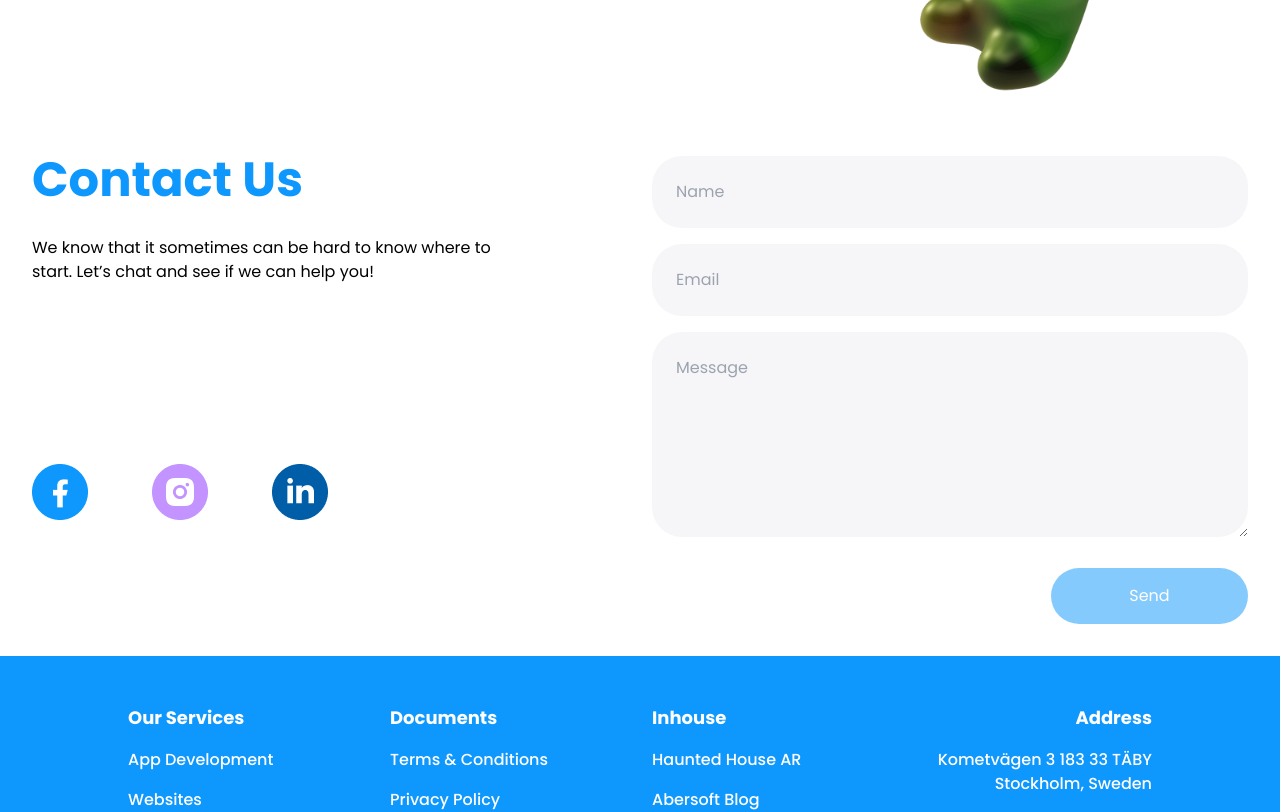
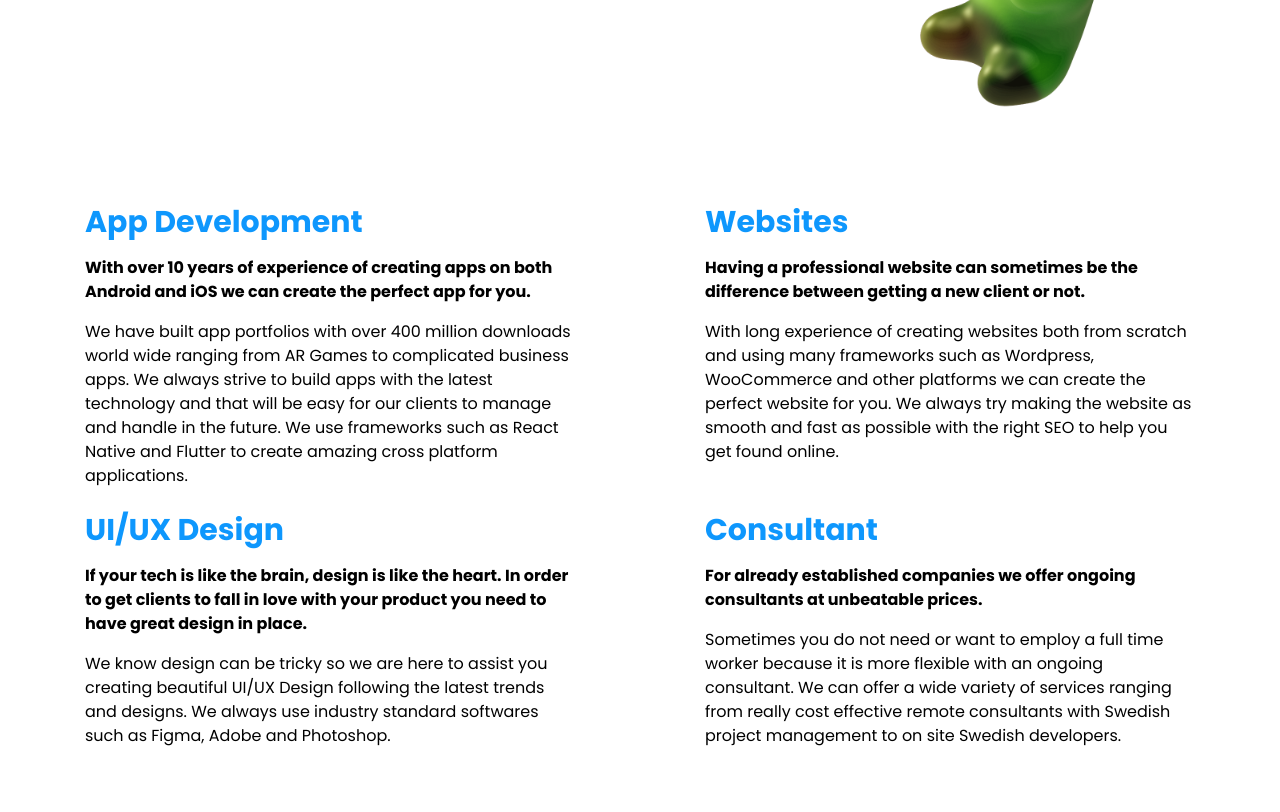
Before and after one commit to gumilar1995/abersoft-test, a Next.js app: page /services in a window 1280 px wide. Shown: the part 540-1352 px from the top of the page. Built offline with nearby package versions, Linux system fonts and the light colour scheme.

Commit message:
feat: services details

```diff
--- a/src/app/services/page.tsx
+++ b/src/app/services/page.tsx
@@ -1,9 +1,11 @@
 import Ideas from "@/sections/Ideas";
+import ServiceDetails from "@/sections/Services/Details";
 
 export default function Services() {
   return (
     <>
       <Ideas />
+      <ServiceDetails />
     </>
   );
 }
--- a/src/components/Card/index.tsx
+++ b/src/components/Card/index.tsx
@@ -5,12 +5,14 @@ import { ReactNode } from "react";
 export default function Card({
   children,
   imgSrc,
+  size = "small",
 }: {
   children: ReactNode;
   imgSrc?: string;
+  size?: "small" | "medium" | "full";
 }) {
   return (
-    <div className={style.container}>
+    <div className={style.container} data-size={size}>
       {imgSrc && (
         <div className={style.image}>
           <Image src={imgSrc} alt="card-image" priority fill sizes="100%" />
--- a/src/components/Card/style.module.css
+++ b/src/components/Card/style.module.css
@@ -3,8 +3,19 @@
   flex-direction: column;
   gap: 1rem;
   animation: popUp 1s ease-in-out;
+  height: 100%;
+}
+
+.container[data-size="small"] {
   max-width: 300px;
-  height: 100%;
+}
+
+.container[data-size="medium"] {
+  max-width: 490px;
+}
+
+.container[data-size="large"] {
+  max-width: 100%;
 }
 
 .image {
--- a/src/contants/services.ts
+++ b/src/contants/services.ts
@@ -36,3 +36,34 @@ export const summaries = [
       "We work with all kinds of software technologies such as Unity, Strapi & other useful integrations that will help you and your company.",
   },
 ];
+
+export const details = [
+  {
+    title: "App Development",
+    subtitle:
+      "With over 10 years of experience of creating apps on both Android and iOS we can create the perfect app for you.",
+    description:
+      "We have built app portfolios with over 400 million downloads world wide ranging from AR Games to complicated business apps. We always strive to build apps with the latest technology and that will be easy for our clients to manage and handle in the future. We use frameworks such as React Native and Flutter to create amazing cross platform applications.",
+  },
+  {
+    title: "Websites",
+    subtitle:
+      "Having a professional website can sometimes be the difference between getting a new client or not.",
+    description:
+      "With long experience of creating websites both from scratch and using many frameworks such as Wordpress, WooCommerce and other platforms we can create the perfect website for you. We always try making the website as smooth and fast as possible with the right SEO to help you get found online.",
+  },
+  {
+    title: "UI/UX Design",
+    subtitle:
+      "If your tech is like the brain, design is like the heart. In order to get clients to fall in love with your product you need to have great design in place.",
+    description:
+      "We know design can be tricky so we are here to assist you creating beautiful UI/UX Design following the latest trends and designs. We always use industry standard softwares such as Figma, Adobe and Photoshop.",
+  },
+  {
+    title: "Consultant",
+    subtitle:
+      "For already established companies we offer ongoing consultants at unbeatable prices.",
+    description:
+      "Sometimes you do not need or want to employ a full time worker because it is more flexible with an ongoing consultant. We can offer a wide variety of services ranging from really cost effective remote consultants with Swedish project management to on site Swedish developers. ",
+  },
+];
--- a/src/sections/ContactUs/index.tsx
+++ b/src/sections/ContactUs/index.tsx
@@ -39,7 +39,7 @@ export default function ContactUs() {
   };
 
   return (
-    <section className="container py-8">
+    <section className="container py-12">
       <Form
         className="grid grid-cols-2 gap-6"
         methods={methods}
--- a/src/sections/Ideas/index.tsx
+++ b/src/sections/Ideas/index.tsx
@@ -2,7 +2,7 @@ import Content from "@/components/Content";
 
 export default function Ideas() {
   return (
-    <section className="container py-8">
+    <section className="container py-12">
       <Content center sideImageSrc="/images/jelly_bear_svg.png">
         <div className="flex flex-col items-center gap-6">
           <h1 className="font-bold text-5xl text-abersoft-blue">
--- a/src/sections/Services/Details/index.tsx
+++ b/src/sections/Services/Details/index.tsx
@@ -0,0 +1,20 @@
+import Card from "@/components/Card";
+import { details } from "@/contants/services";
+
+export default function ServiceDetails() {
+  return (
+    <section className="container grid grid-cols-2 gap-6 py-12">
+      {details.map((detail, i) => (
+        <div key={i} className="flex items-center justify-center">
+          <Card size="medium">
+            <h2 className="font-bold text-3xl text-abersoft-blue">
+              {detail.title}
+            </h2>
+            <p className="font-bold">{detail.subtitle}</p>
+            <p className="font=medium">{detail.description}</p>
+          </Card>
+        </div>
+      ))}
+    </section>
+  );
+}
--- a/src/sections/Services/Summaries/index.tsx
+++ b/src/sections/Services/Summaries/index.tsx
@@ -3,7 +3,7 @@ import { summaries } from "@/contants/services";
 
 export default function ServiceSummaries() {
   return (
-    <section className="container grid grid-cols-3 py-8">
+    <section className="container grid grid-cols-3 py-12">
       {summaries.map((summary, i) => (
         <div key={i} className="flex items-center justify-center">
           <Card imgSrc={summary.imgSrc}>
--- a/src/sections/Solution/index.tsx
+++ b/src/sections/Solution/index.tsx
@@ -2,7 +2,7 @@ import Content from "@/components/Content";
 
 export default function Solution() {
   return (
-    <section className="container py-8">
+    <section className="container py-12">
       <Content center sideImageSrc="/images/solution_image.png">
         <div className="flex flex-col items-center gap-6">
           <h1 className="font-bold text-5xl text-abersoft-blue">
```
